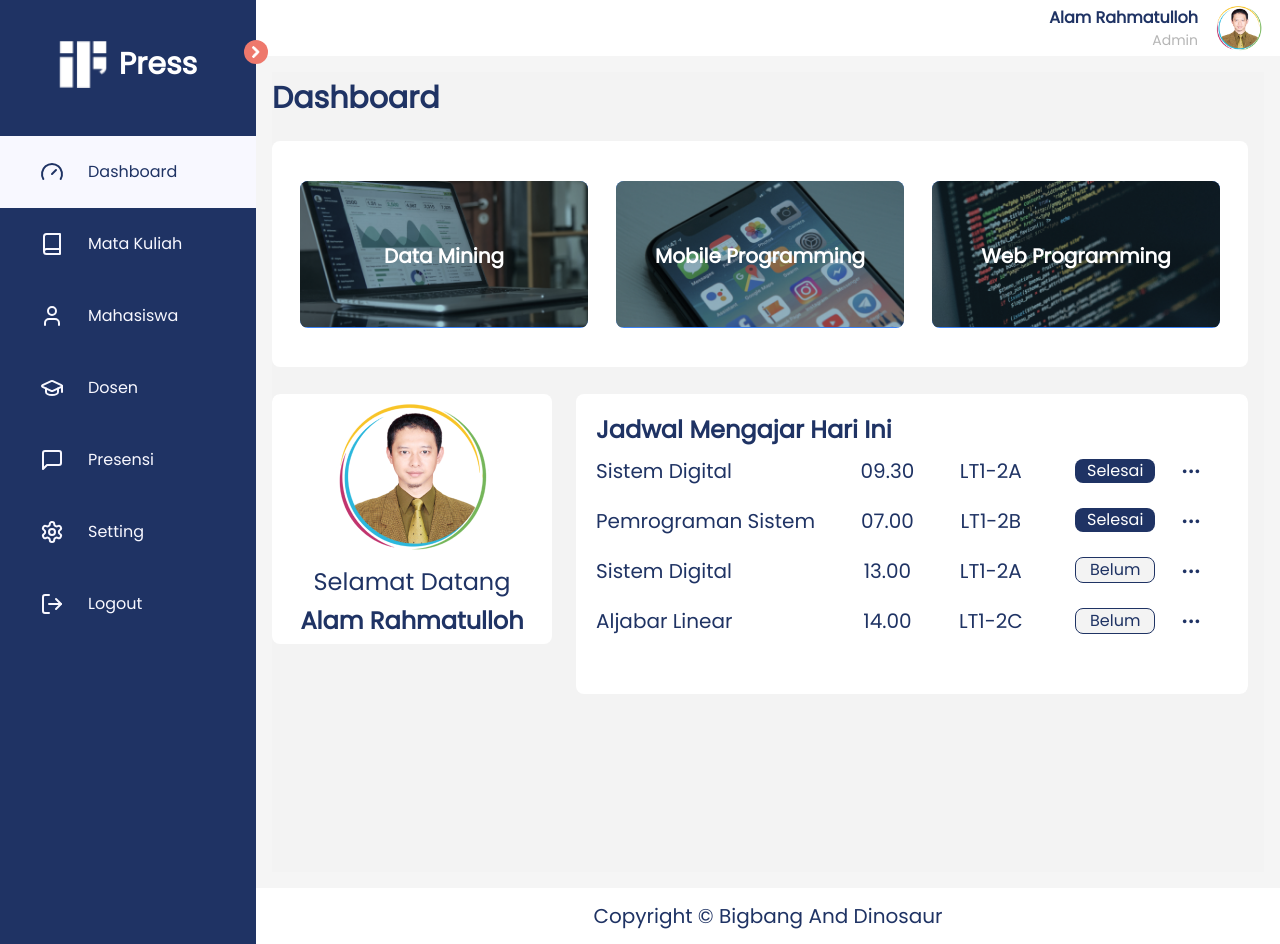
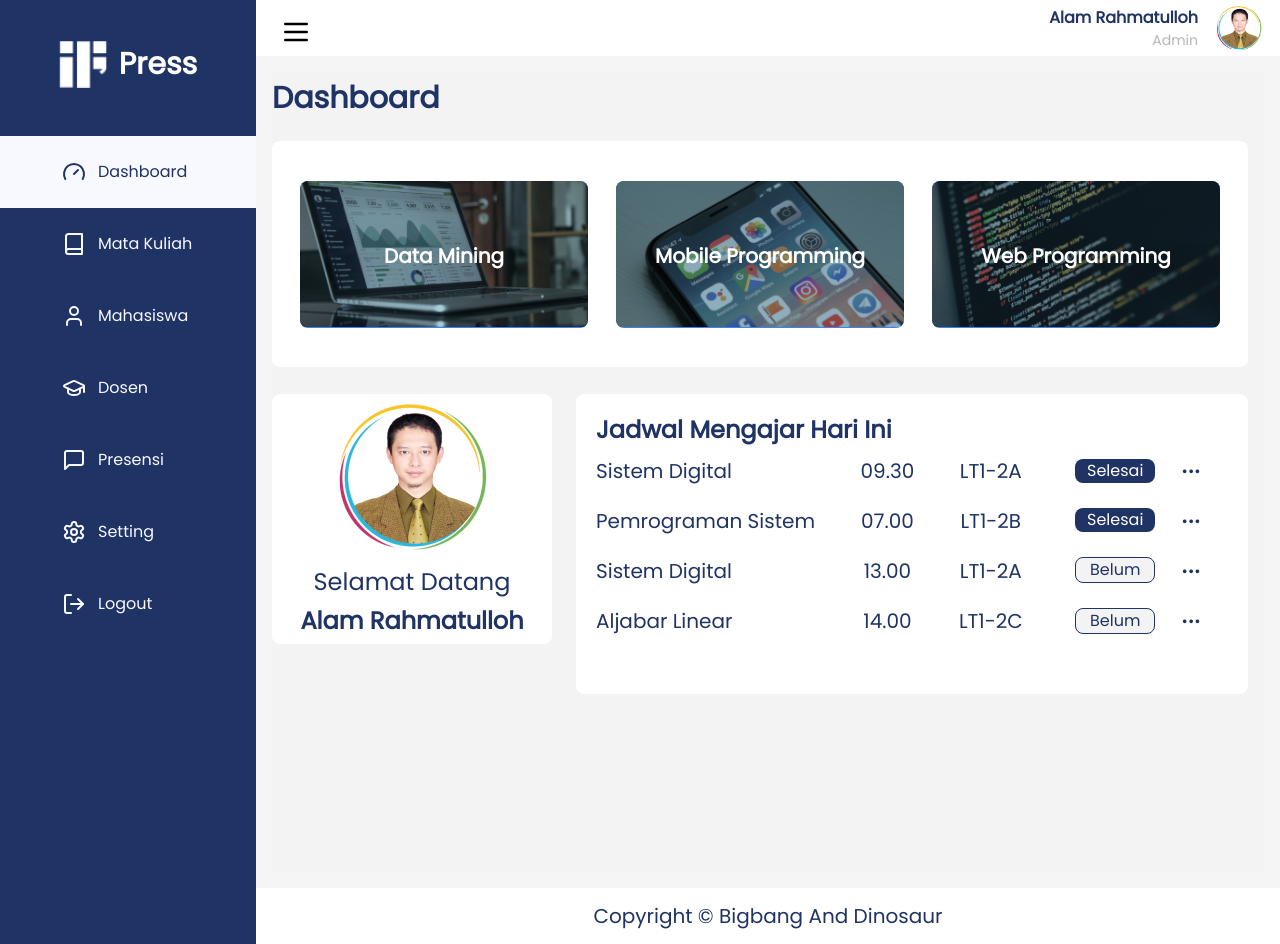
Before and after one commit to alvit007/Massive-BigbangandDinosaur-WEB-B, a React (Create React App) app: page /dashboard in a window 1280 px wide. Built offline with nearby package versions, Linux system fonts and the light colour scheme.

Commit message:
add menu navbar

```diff
--- a/src/components/Sidebar.jsx
+++ b/src/components/Sidebar.jsx
@@ -1,16 +1,16 @@
 import React, { useState } from "react";
 import { NavLink, useNavigate, useLocation } from "react-router-dom";
 import {
+  Menu,
   Gauge,
   Book,
   User,
   GraduationCap,
   MessageSquare,
   LogOut,
-  Settings
+  Settings,
 } from "lucide-react";
 import { motion } from "framer-motion";
-import RightArrowIcon from "./../assets/icons/rightArrow.svg";
 import LogoIMG from "./../assets/Logo.png";
 
 const withouSidebarRoutes = ["/index", "/login"];
@@ -54,9 +54,9 @@ function Sidebar() {
     >
       <div
         onClick={() => setIsExpanded(!isExpanded)}
-        className="cursor-pointer absolute -right-3 top-10 rounded-full w-6 h-6 bg-tertiary flex justify-center items-center"
+        className="cursor-pointer absolute -right-14 top-4 flex justify-center items-center"
       >
-        <img src={RightArrowIcon} className="w-2" alt="right-arrow" />
+        <Menu className="w-8 h-8"/>
       </div>
 
       <div className="flex items-center justify-center mt-8 text-white text-3xl font-semibold">
@@ -68,17 +68,15 @@ function Sidebar() {
           <NavLink
             key={index}
             to={item.route}
-            className={`flex items-center px-10  space-x-3 w-full py-6 cursor-pointer ${
+            className={`flex justify-center space-x-3 w-full py-6 cursor-pointer ${
               location.pathname.includes(item.route)
                 ? "bg-secondary text-primary"
                 : ""
             }`}
             onClick={() => handleNavClick(item.route)}
           >
-            <div className="flex items-center pr-3 justify-center">
               <item.icon />
-            </div>
-            <span className={isExpanded ? "block" : "hidden"}>{item.name}</span>
+            <span className={isExpanded ? "block w-24" : "hidden"}>{item.name}</span>
           </NavLink>
         ))}
       </div>
--- a/src/index.css
+++ b/src/index.css
@@ -10,3 +10,12 @@
     background-color: #f5f5f5;
   }
 }
+
+@keyframes scale-down {
+  0% {
+    transform: scale(1);
+  }
+  100% {
+    transform: scale(0.9);
+  }
+}
```
